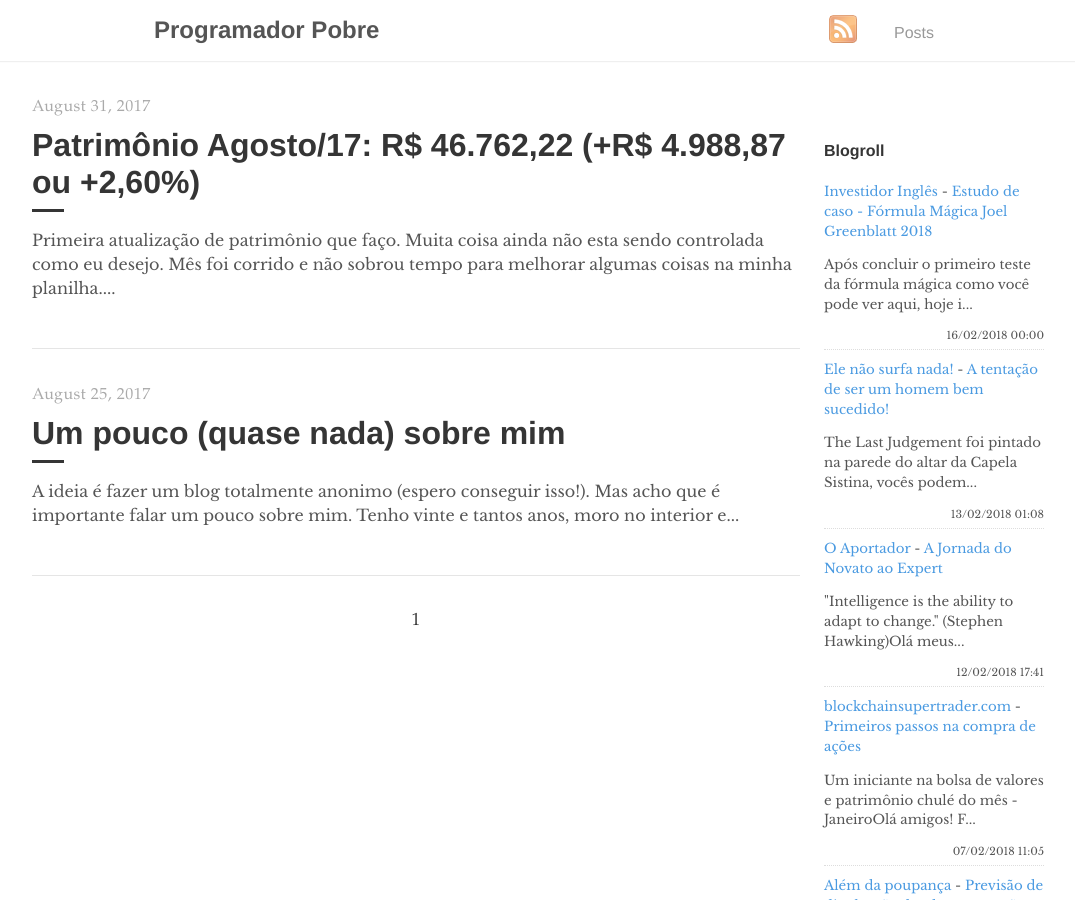
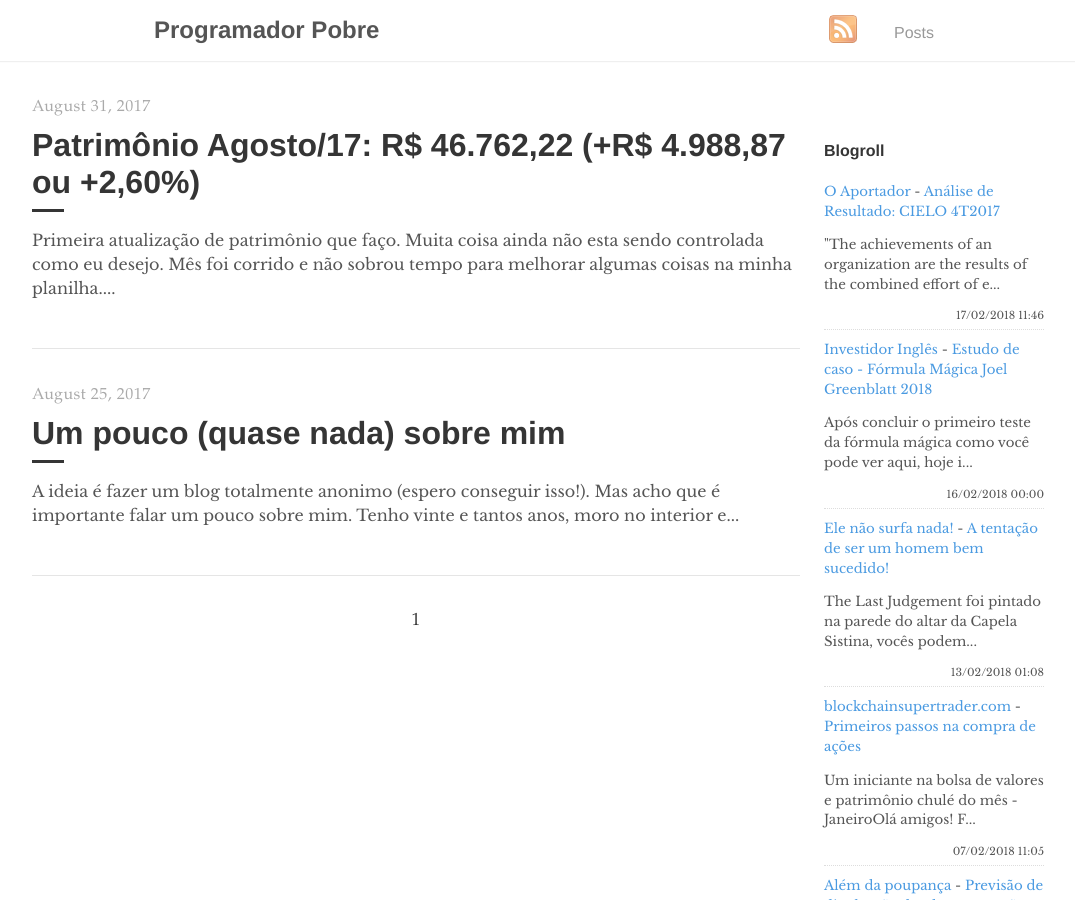
Before and after one commit to programadorpobre/programadorpobre.github.io, a Jekyll site: the page built from index.html, in a window 1280 px wide and 900 px high. Shown: the whole window, without its empty margins (96-1171 px from the left). Built offline with Jekyll 4.4.1, drawn with Linux system fonts in a browser that asks for light colours; the list of posts is cut into pages by our own code; comment, search, counter and statistics services are not loaded.

Commit message:
[ci skip] travis #196

```diff
--- a/_includes/feed-entries.html
+++ b/_includes/feed-entries.html
@@ -1,3 +1,8 @@
+<div class="feed-entry">
+    <a class="feed-entry-site-name" href="http://oaportadorfinanceiro.blogspot.com/">O Aportador</a> - <a class="feed-entry-title" href="http://oaportadorfinanceiro.blogspot.com/2018/02/analise-de-resultado-cielo-4t2017.html">Análise de Resultado: CIELO 4T2017</a>
+    <p class="feed-entry-summary">"The achievements of an organization are the results of the combined effort of e...</p>
+    <time datetime="2018-02-17T11:46:00.001-02:00">17/02/2018 11:46</time>
+</div>
 <div class="feed-entry">
     <a class="feed-entry-site-name" href="http://www.investidoringles.com/">Investidor Inglês</a> - <a class="feed-entry-title" href="http://www.investidoringles.com/2018/02/formula-magica-joel-greenblatt-2018.html">Estudo de caso - Fórmula Mágica Joel Greenblatt 2018</a>
     <p class="feed-entry-summary">Após concluir o primeiro teste da fórmula mágica como você pode ver aqui, hoje i...</p>
@@ -7,11 +12,6 @@
     <a class="feed-entry-site-name" href="http://elenaosurfanada.blogspot.com/">Ele não surfa nada!</a> - <a class="feed-entry-title" href="http://elenaosurfanada.blogspot.com/2018/02/a-tentacao-de-ser-um-homem-bem-sucedido.html">A tentação de ser um homem bem sucedido!</a>
     <p class="feed-entry-summary">The Last Judgement foi pintado na parede do altar da Capela Sistina, vocês podem...</p>
     <time datetime="2018-02-13T01:08:00.003-02:00">13/02/2018 01:08</time>
-</div>
-<div class="feed-entry">
-    <a class="feed-entry-site-name" href="http://oaportadorfinanceiro.blogspot.com/">O Aportador</a> - <a class="feed-entry-title" href="http://oaportadorfinanceiro.blogspot.com/2018/02/a-jornada-do-novato-ao-expert.html">A Jornada do Novato ao Expert</a>
-    <p class="feed-entry-summary">"Intelligence is the ability to adapt to change."&nbsp;(Stephen Hawking)Olá meus...</p>
-    <time datetime="2018-02-12T17:41:00.001-02:00">12/02/2018 17:41</time>
 </div>
 <div class="feed-entry">
     <a class="feed-entry-site-name" href="http://www.blockchainsupertrader.com/">blockchainsupertrader.com</a> - <a class="feed-entry-title" href="http://www.blockchainsupertrader.com/2018/02/primeiros-passos-na-compra-de-acoes.html">Primeiros passos na compra de ações</a>
```
